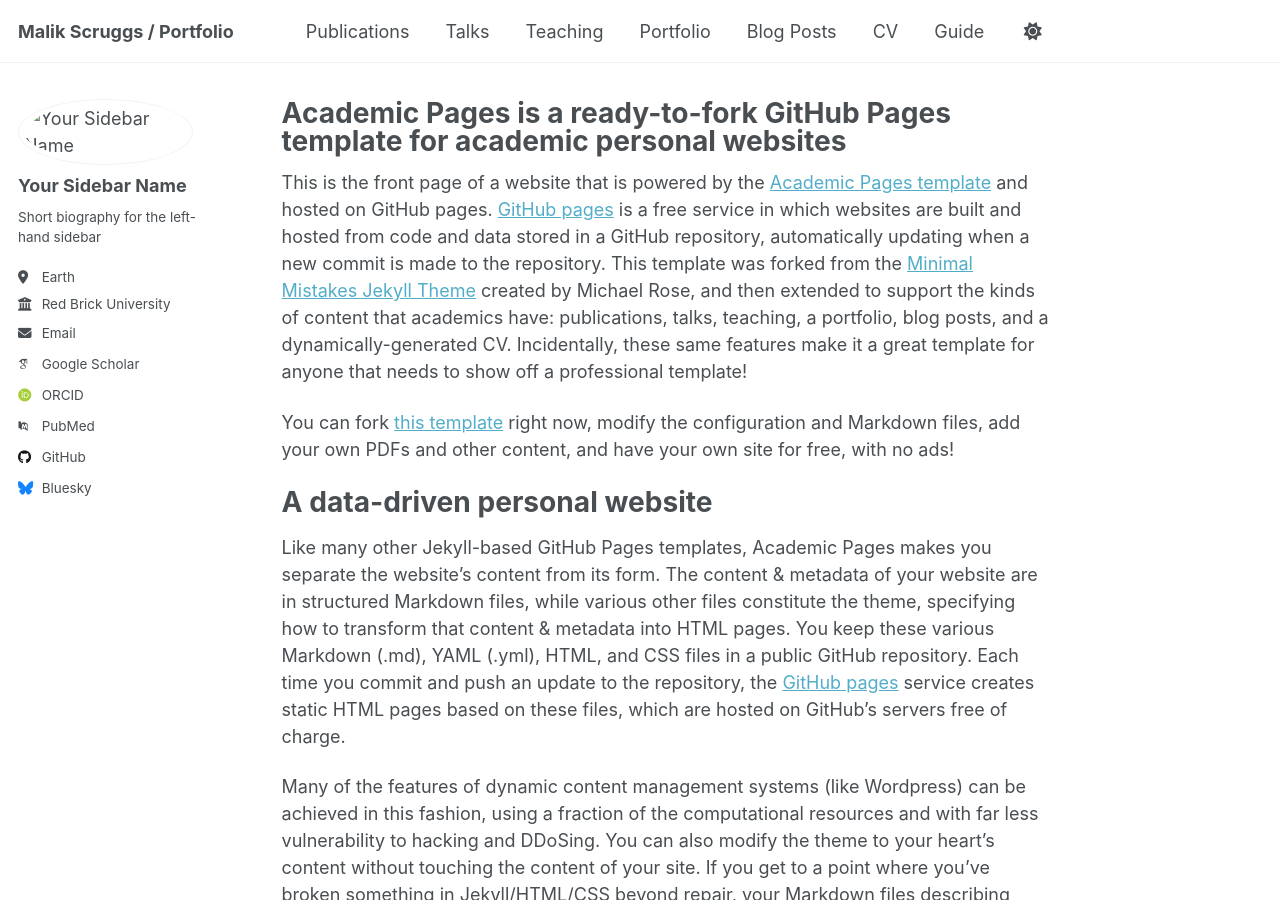
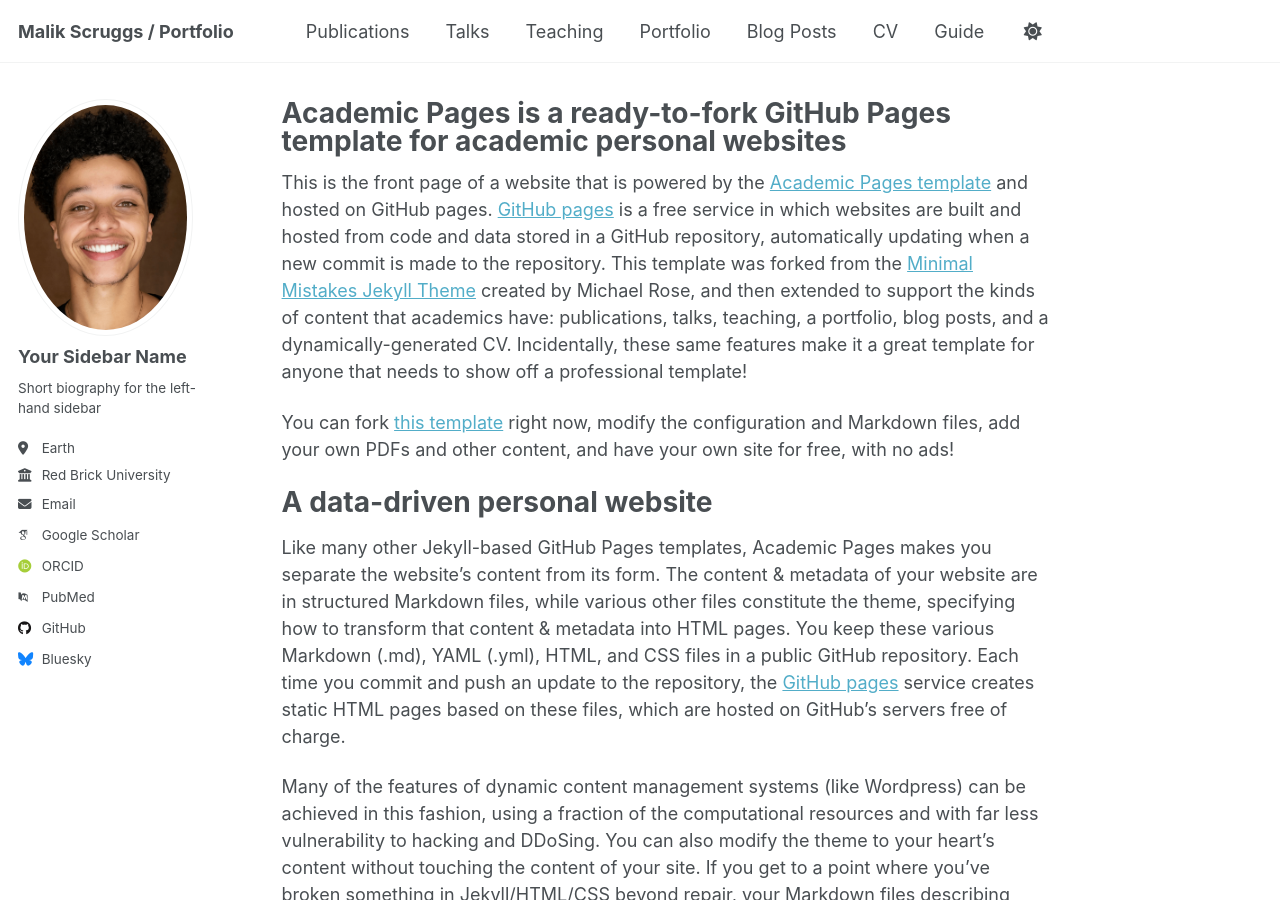
Before and after one commit to codedbyLeek/maliks-portfolio, a Jekyll site: the page built from _pages/about.md, in a window 1280 px wide and 900 px high. Built offline with Jekyll 4.4.1, drawn with Linux system fonts in a browser that asks for light colours; some web fonts are replaced; a script that is not in the unit is left out.

Commit message:
Third commit

```diff
--- a/_config.yml
+++ b/_config.yml
@@ -23,7 +23,7 @@ repository               : "academicpages/academicpages.github.io"
 #               Additional customization can be done by editing /_includes/author-profile.html
 author:
   # Biographic information
-  avatar           : "images/IMG_6506.jpg"
+  avatar           : "profilepic.png"
   name             : "Your Sidebar Name"
   pronouns         : # example: "she/her"
   bio              : "Short biography for the left-hand sidebar"
```
